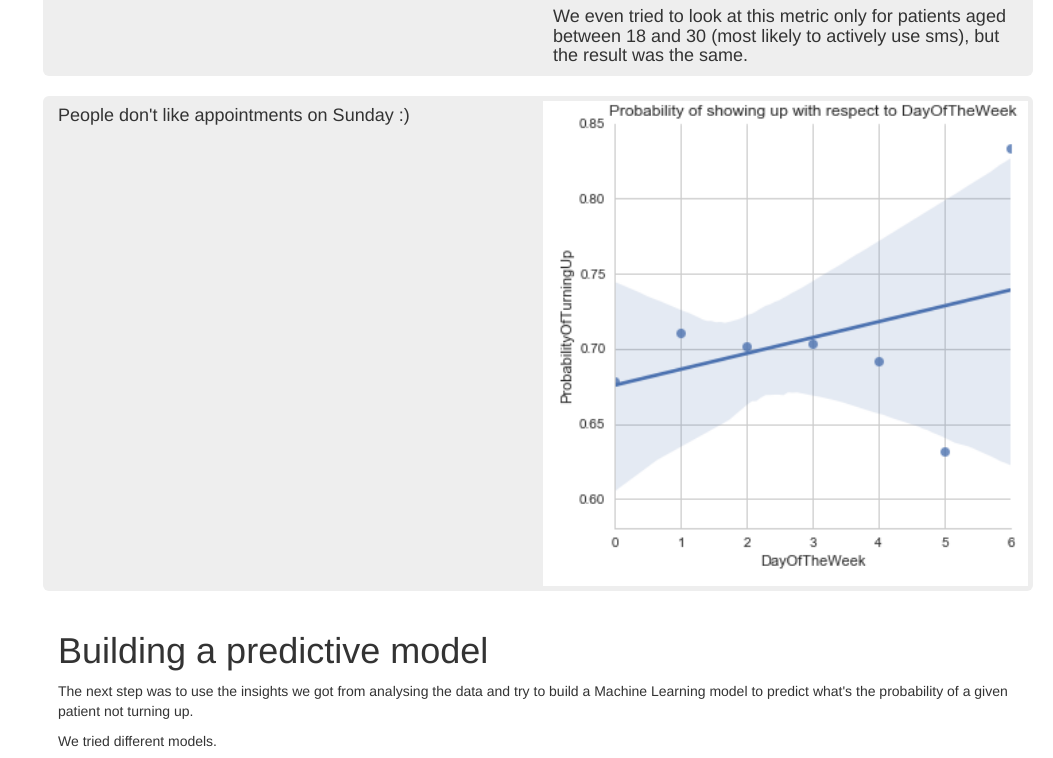
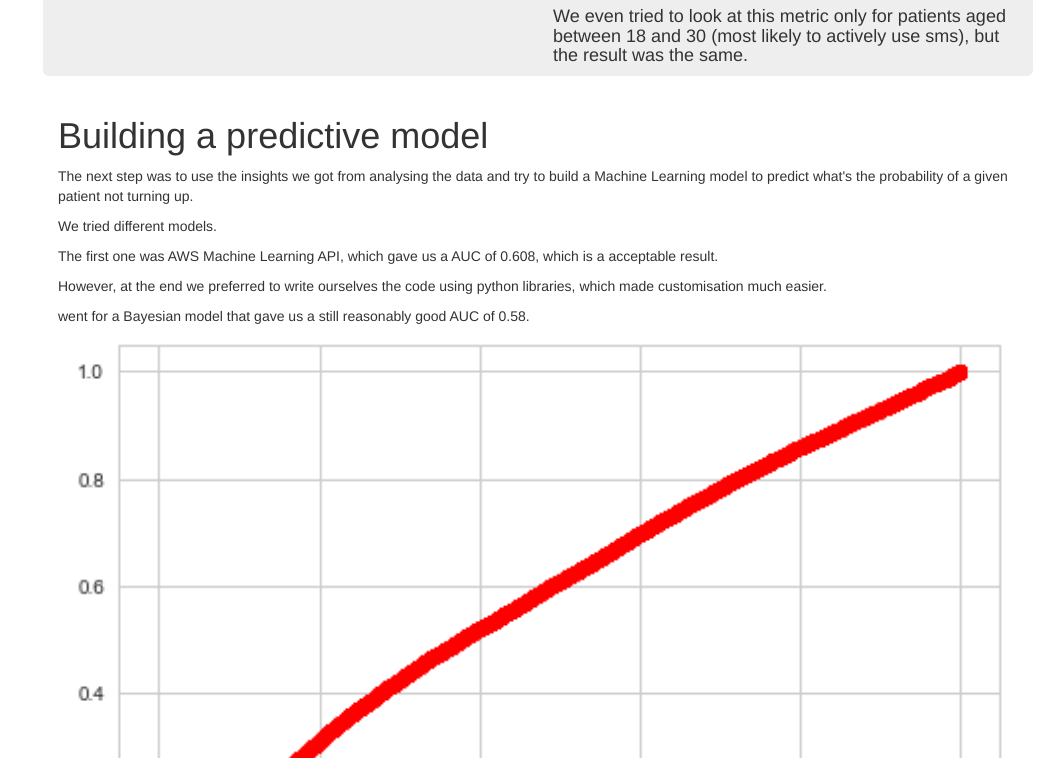
Before and after one commit to ichealthhack/TurnUp, a website: page html/index.pug in a window 1280 px wide. Shown: the part 3375-4133 px from the top of the page, without its empty margins (227-1280 px from the left). Drawn offline with nearby package versions, Linux system fonts and the light colour scheme; files that its build step writes are made by us from their sources.

Commit message:
Remove unused

```diff
--- a/html/index.pug
+++ b/html/index.pug
@@ -104,13 +104,6 @@ html(lang='en')
             .col-lg-6
               h4 Very interestingly, sending people sms doesn't look a very effective way of improving attendance.
               h4 We even tried to look at this metric only for patients aged between 18 and 30 (most likely to actively use sms), but the result was the same.
-
-          br
-          .row.analysis
-            .col-lg-6
-              h4 People don't like appointments on Sunday :)
-            .col-lg-6.no-pad
-              img.graph(src='./images/DayOfTheWeek.png')
           br
           .row#building
             .col-lg-12
@@ -121,8 +114,6 @@ html(lang='en')
               p However, at the end we preferred to write ourselves the code using python libraries, which made customisation much easier.
               We went for a Bayesian model that gave us a still reasonably good AUC of 0.58.
               img.graph(src='./images/AUC.png')
-
-              p Building the model also allowed us to see which variables are the most influential on the model:
 
           .row#applications
             .col-lg-12
```
